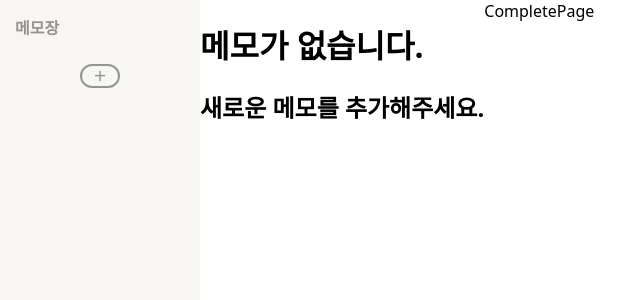
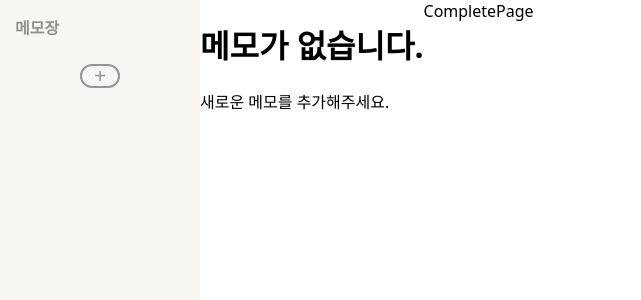
Before and after one commit to kimywann/memo-project, a React (Create React App) app: page / in a window 1280 px wide. Shown: the top 300 px of the page, without its empty margins (0-641 px from the left). Built offline with nearby package versions, Linux system fonts and the light colour scheme.

Commit message:
style(MemoContainer): <p> 태그로 수정

```diff
--- a/src/components/MemoContainer/index.js
+++ b/src/components/MemoContainer/index.js
@@ -6,7 +6,7 @@ function MemoContainer({ memo, setMemo }) {
         return (
             <div>
                 <h1>메모가 없습니다.</h1>
-                <h2>새로운 메모를 추가해주세요.</h2>
+                <p>새로운 메모를 추가해주세요.</p>
             </div>
         );
     }
```
